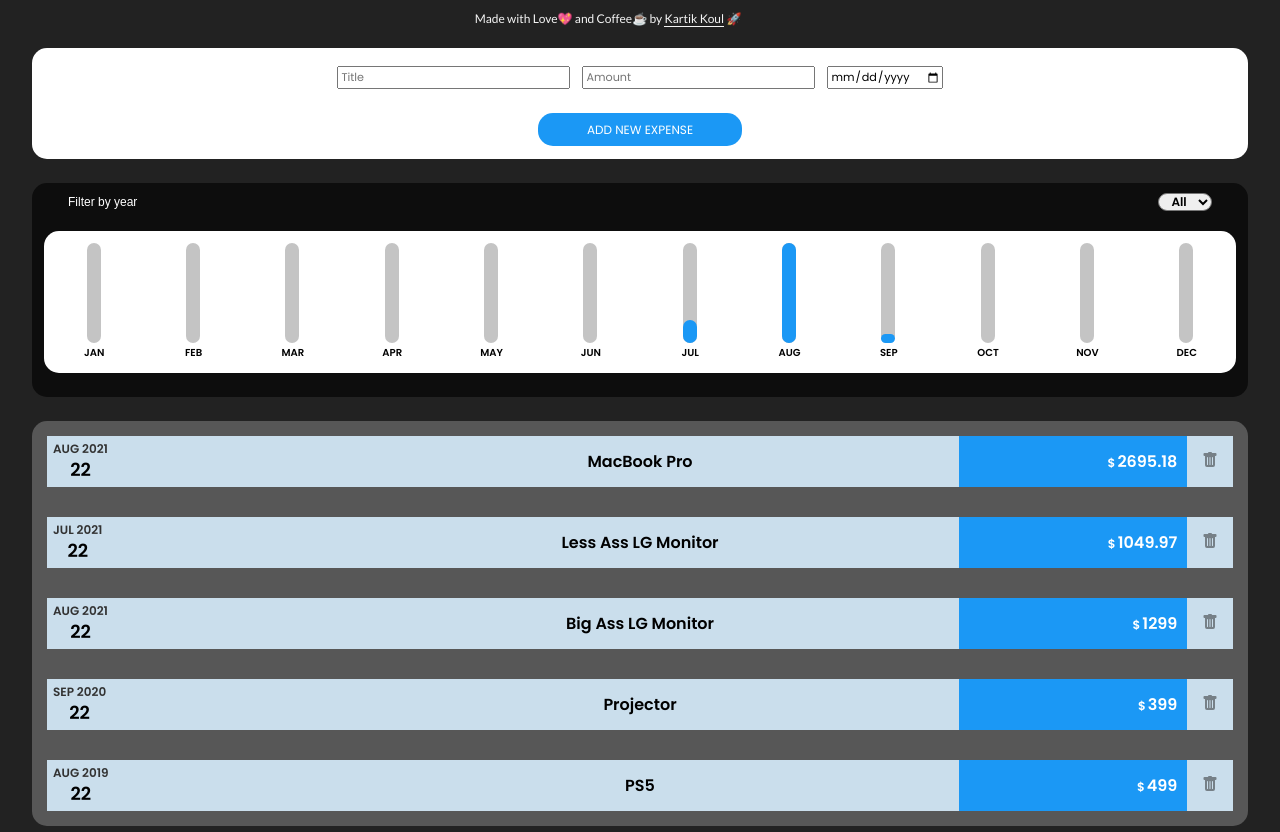
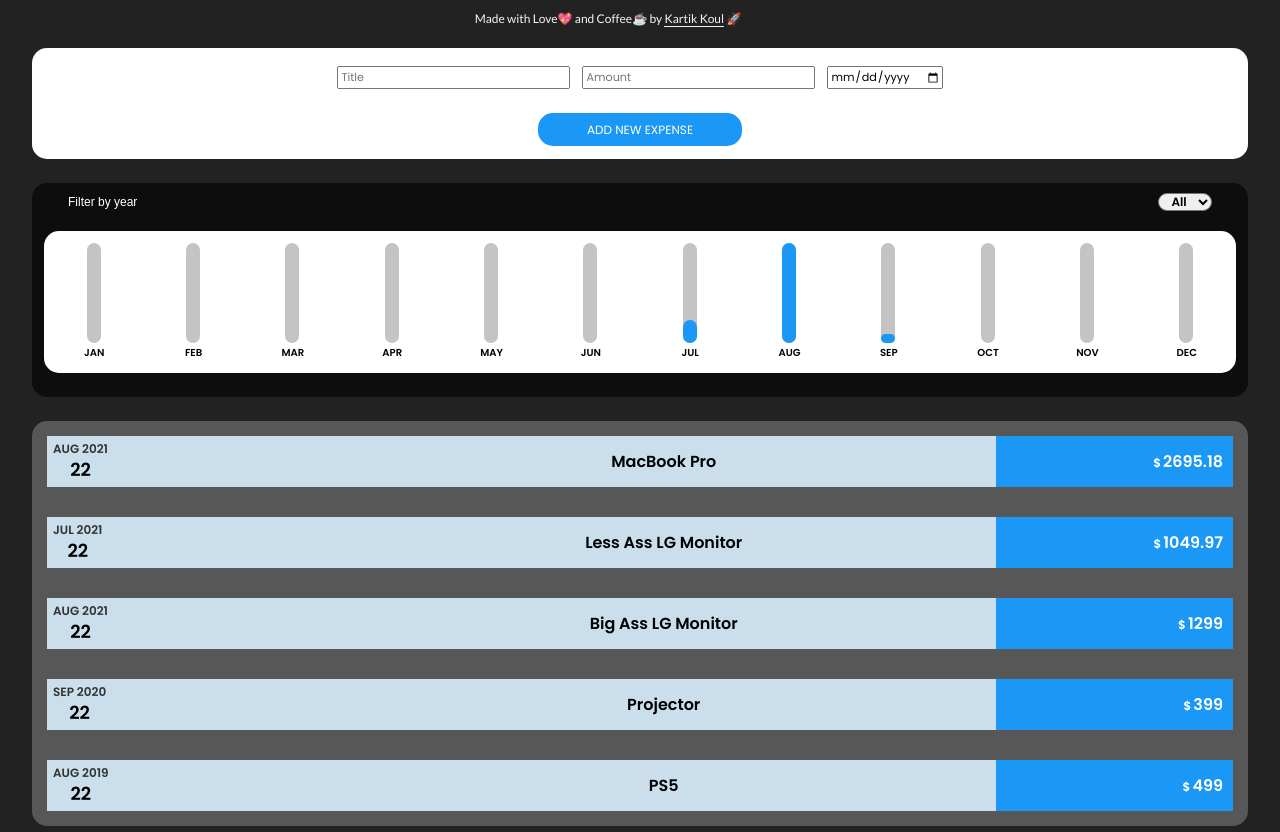
Before and after one commit to kartikkoul/cool-expense-tracker, a React (Create React App) app: page / in a window 1280 px wide. Built offline with nearby package versions, Linux system fonts and the light colour scheme; a web font is replaced by a local one.

Commit message:
- Working on style 🚀

```diff
--- a/src/myComponents/expensesListSection/Expense.css
+++ b/src/myComponents/expensesListSection/Expense.css
@@ -7,9 +7,9 @@
     transition: 300ms;
 }
 
-.expenseOuter:hover{
+.expenseOuter:hover{{
     box-shadow: 0px 10px 15px 1px rgba(0, 0, 0, 0.205);
-}
+}}
 
 .expenseInner{
     width: 100%;
@@ -43,9 +43,11 @@
 }
 
 .sectionDelete{
-    width: 4%;
+    width: 5%;
     background-color: #CADEEC;
     height: 100%;
+    overflow: hidden;
+    transition: 300ms;
 }
 
 .sectionDeleteInner{
--- a/src/myComponents/expensesListSection/Expense.js
+++ b/src/myComponents/expensesListSection/Expense.js
@@ -1,4 +1,4 @@
-import React from 'react'
+import React, {useState} from 'react'
 import './Expense.css'
 
 const Expense = (props) => {
@@ -7,9 +7,10 @@
     const YY = props.expenseObj.date.toLocaleDateString('en-US', {year : 'numeric'});
     const MM = props.expenseObj.date.toLocaleDateString('en-US', {month : 'long'}).slice(0,3).toUpperCase();
 
+    const [sectionDeleteWidth, setsectionDeleteWidth] = useState("0%")
 
     return (
-        <div className='expenseOuter'>
+        <div className='expenseOuter' onMouseOver={()=>setsectionDeleteWidth("4%")} onMouseOut={()=>setsectionDeleteWidth("0%")} >
             <div className="expenseInner">
                 <div className="sectionOneOuter">
                     <div className="sectionOneInner">
@@ -31,7 +32,7 @@
                         <p><span className="dollarSign">$</span>{props.expenseObj.amount}</p>
                     </div>
                 </div>
-                <div className="sectionDelete">
+                <div className="sectionDelete" style={{width:sectionDeleteWidth}}>
                     <div className="sectionDeleteInner">
                         <button className='deleteButton'>
                             <div className="svg">
```
